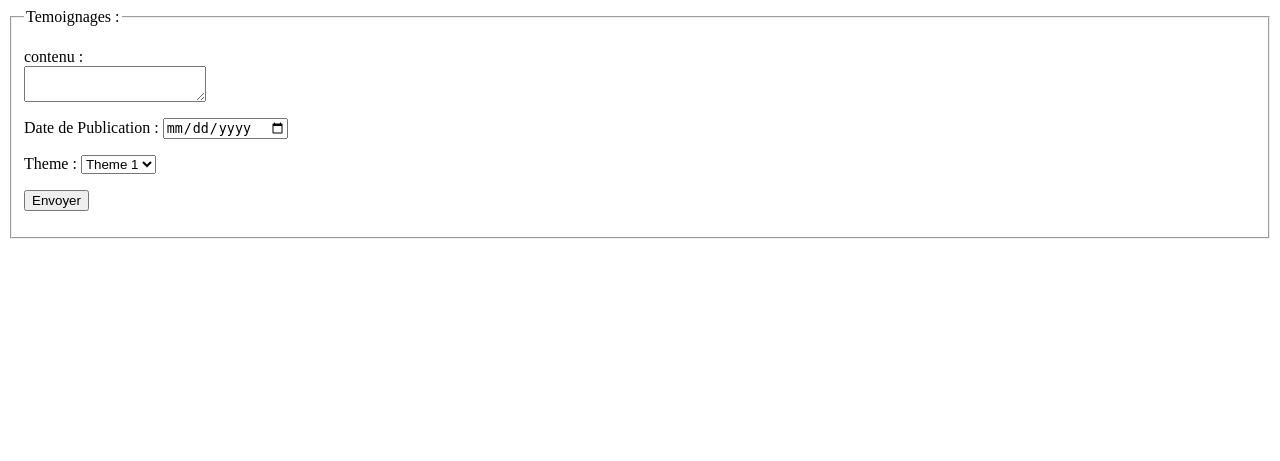
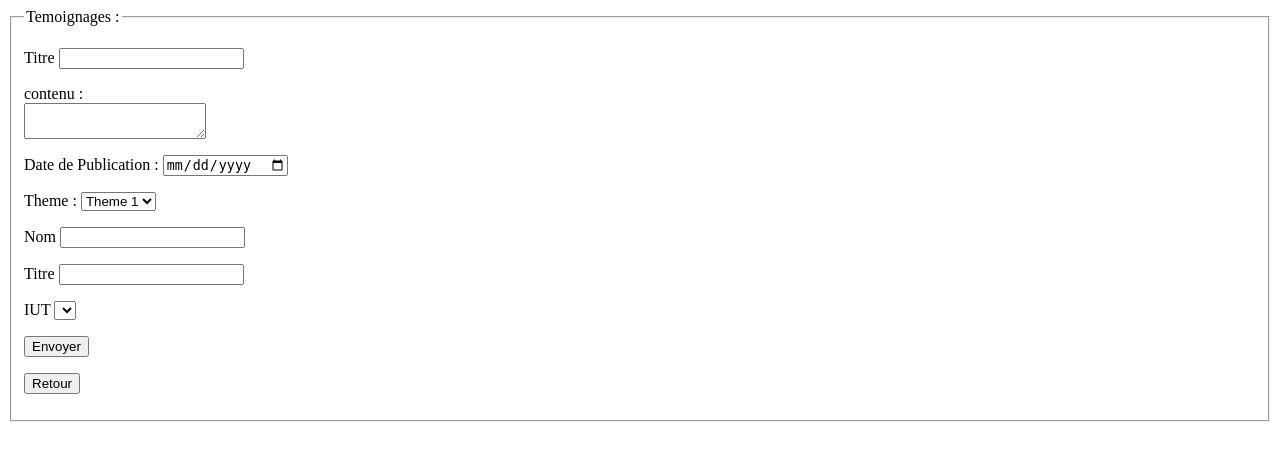
Before and after one commit to Taliraz/SiteIUT, a PHP site: page /Index/view/temoignage/create.php in a window 1280 px wide. Shown: the top 461 px of the page. Run offline with PHP 8.4, Linux system fonts and the light colour scheme; lists and menus that the app fills with data are empty.

Commit message:
Update view/temoignage/create.php

```diff
--- a/view/temoignage/create.php
+++ b/view/temoignage/create.php
@@ -4,9 +4,13 @@
         <fieldset>
           <legend>Temoignages :</legend>
           <p>
-            <label for="contenu_id">contenu</label> :
+            <label for="titreTemoignage_id"> Titre </label>
+            <input type="text" id="titreTemoignage_id" name="titreTemoignage">
+          </p>
+          <p>
+            <label for="contenuTemoignage_id">contenu</label> :
             <br>
-            <textarea name="contenu" id="contenu" required></textarea>
+            <textarea name="contenuTemoignage" id="contenuTemoignage" required></textarea>
           </p>
 
           <p>
@@ -23,7 +27,33 @@
           </p>
 
           <p>
+            <label for="nomEtudiant_id"> Nom </label>
+            <input type="text" id="nomEtudiant_id" name="nomEtudiant">
+          </p>
+
+          <p>
+            <label for="prenomEtudiant_id"> Titre </label>
+            <input type="text" id="prenomEtudiant_id" name="prenomEtudiant">
+          </p>
+
+          <p>
+              <label for="IUT_id">IUT</label>
+              <select name="idIUT" size="1" id="IUT_id">
+                <?php
+                /*$liste=ModelIUT::getAll();
+                foreach($liste as $valeur){
+                  echo '<option value="'.$valeur->getIdIUT().'">'.$valeur->getNomIUT().'</option>';
+                }*/
+                ?>
+              </select>
+          </p>
+
+          <p>
             <input type="submit" value="Envoyer" />
+          </p>
+
+          <p>
+              <input id="bouton-retour" type="button" value="Retour" onclick="history.go(-1)">
           </p>
 
         </fieldset>
```
